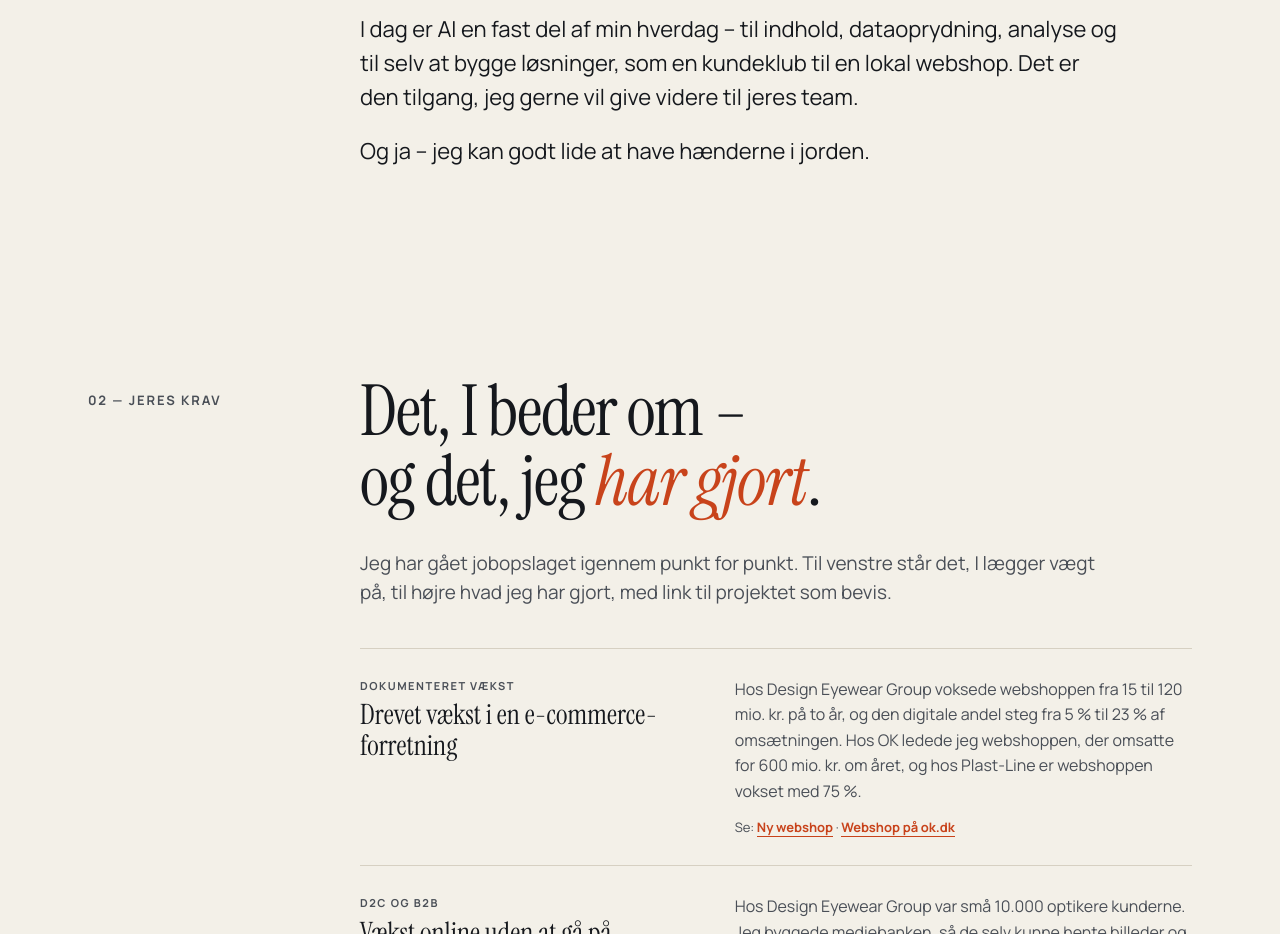
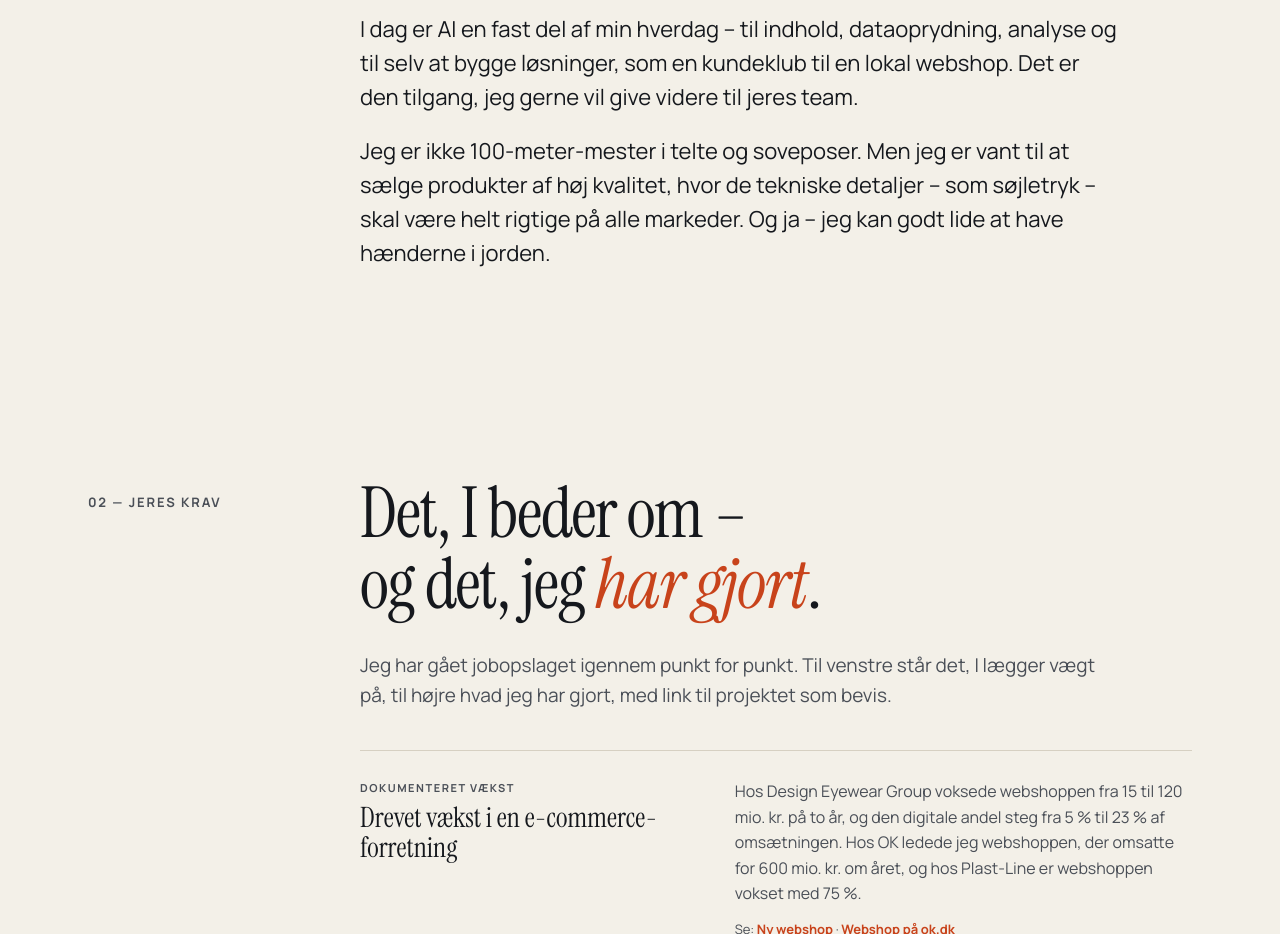
Before and after one commit to schou29-gif/Master-Thomas-Schou-Portfolio, a plain HTML site: page oase-outdoors/index.html in a window 1280 px wide. Shown: the part 2140-3074 px from the top of the page. Drawn offline with Linux system fonts and the light colour scheme.

Commit message:
Oase: personlig note om telte, soveposer og søjletryk
Co-Authored-By: Claude Opus 5.5 <noreply@anthropic.com>
Claude-Session: https://claude.ai/code/session_01LrDepciJNkQLD5Q273FSS4

```diff
--- a/oase-outdoors/index.html
+++ b/oase-outdoors/index.html
@@ -494,7 +494,7 @@
         <p>I skriver, at webshoppen skal vokse, men ikke på bekostning af jeres B2B-forhandlere. Det er den balance, jeg har arbejdet med hos Design Eyewear Group: en koncern med flere internationale brands, der primært sælger gennem optikere, og hvor webshoppen og mediebanken skulle gøre forhandlerne stærkere – ikke konkurrere med dem.</p>
         <p>Webshoppen voksede fra 15 til 120 mio. kr. på to år, fordi vi startede med fundamentet: rigtige produktdata på alle markeder. Derefter kom CRO, bedre produktbeskrivelser, virtual try-on, en digital returproces og gamification. Hos OK drev jeg onlinesalget på ok.dk mod klare KPI'er og byggede marketing automation, der løftede konverteringen.</p>
         <p>I dag er AI en fast del af min hverdag – til indhold, dataoprydning, analyse og til selv at bygge løsninger, som en kundeklub til en lokal webshop. Det er den tilgang, jeg gerne vil give videre til jeres team.</p>
-        <p>Og ja – jeg kan godt lide at have hænderne i jorden.</p>
+        <p>Jeg er ikke 100-meter-mester i telte og soveposer. Men jeg er vant til at sælge produkter af høj kvalitet, hvor de tekniske detaljer – som søjletryk – skal være helt rigtige på alle markeder. Og ja – jeg kan godt lide at have hænderne i jorden.</p>
       </div>
     </div>
   </div>
```
